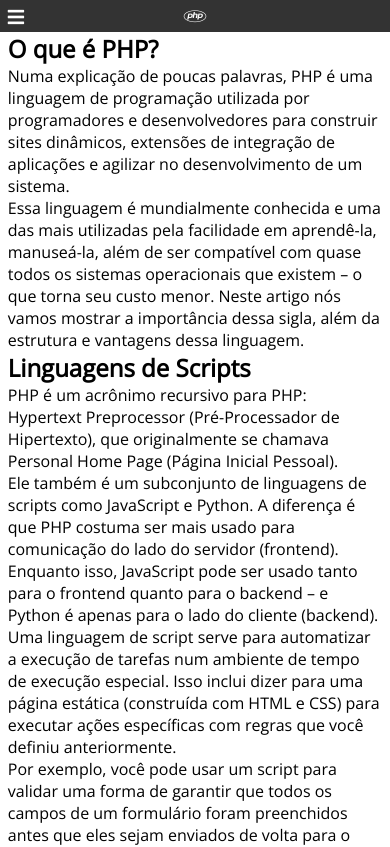
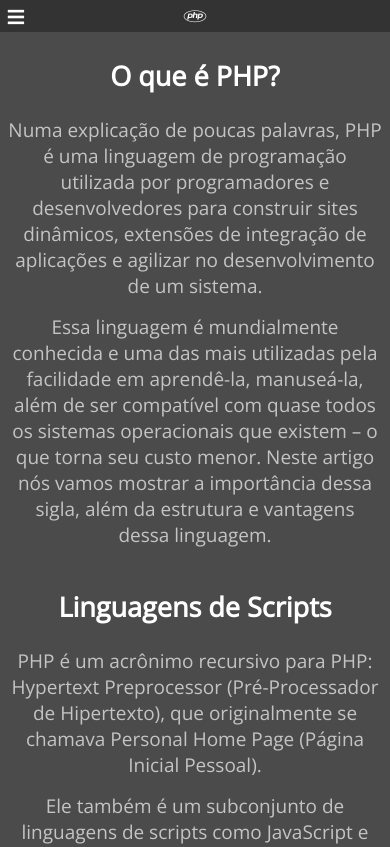
Before and after one commit to MiguelBit/Linguagens, a plain HTML site: page php.html in a window 390 px wide. Shown: the top 847 px of the page. Drawn offline with nearby package versions, Linux system fonts and the light colour scheme.

Commit message:
Mudei Algo
Mudei Algo

```diff
--- a/css/style.css
+++ b/css/style.css
@@ -30,7 +30,7 @@ header{
 
 .logo-desktop a{
     color: white;
-    font-size: 18px;
+    font-size: 20px;
 }
 
 nav.mobile{
@@ -124,6 +124,25 @@ section.javascript-text{
     padding-bottom: 15px;
 }
 
+/*Parte do PHP*/
+
+section.php-text{
+    background-color: rgb(75, 75, 75);
+}
+
+.php-text h2{
+    color: white;
+    font-size: 27px;
+    padding-top: 25px;
+    padding-bottom: 23px;
+}
+
+.php-text p{
+    color: rgb(196, 196, 196);
+    font-size: 19px;
+    padding-bottom: 15px;
+}
+
 @media screen and (max-width: 768px){
     .logo-desktop, nav.desktop{
         display: none;
@@ -179,4 +198,12 @@ section.javascript-text{
     .javascript-text p{
         text-align: center;
     }
+
+    .php-text h2{
+        text-align: center;
+    }
+
+    .php-text p{
+        text-align: center;
+    }
 }
```
